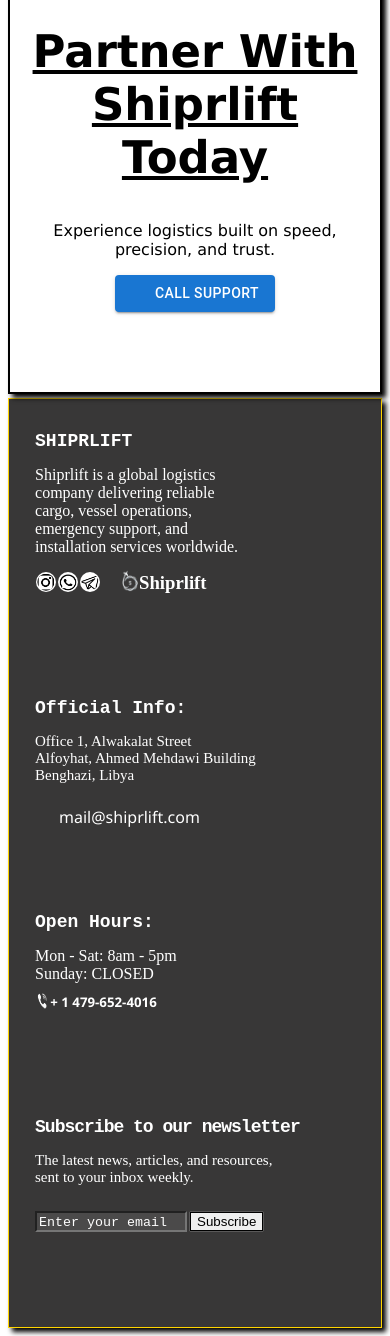
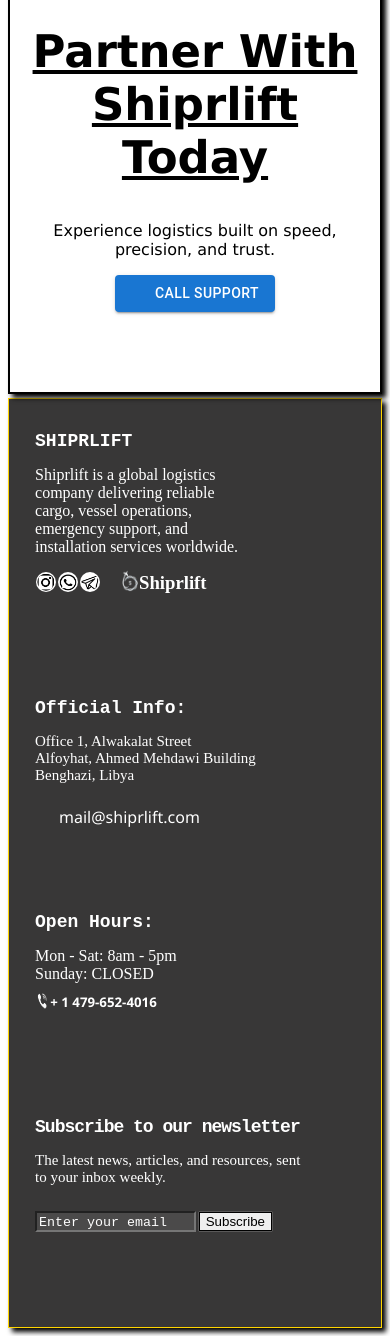
Before and after one commit to nasnasrich/Shiprlift, a React (Vite) app: page /About in a window 390 px wide. Shown: the part 4485-5821 px from the top of the page. Built offline with nearby package versions, Linux system fonts and the light colour scheme; no server answers; some icons are missing.

Commit message:
section_p-update

```diff
--- a/src/components/ShiprliftFilter.css
+++ b/src/components/ShiprliftFilter.css
@@ -419,7 +419,7 @@
   }
 
   .section1 p {
-    width: 60%;
+    width: 63%;
     /* text-align: center; */
   }
 
@@ -664,7 +664,7 @@
   }
 
   .section7 {
-    width: 85%;
+    width: 90%;
     margin-bottom: 3vh;
   }
 
```
